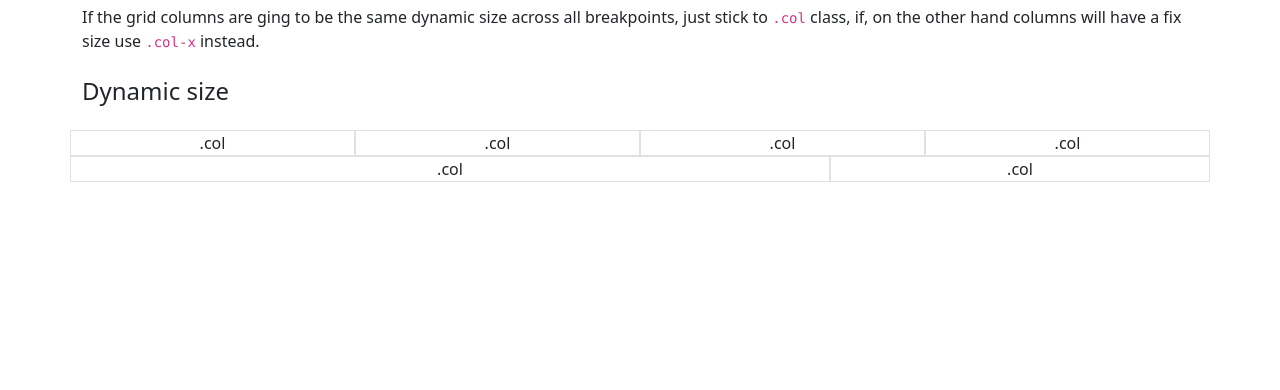
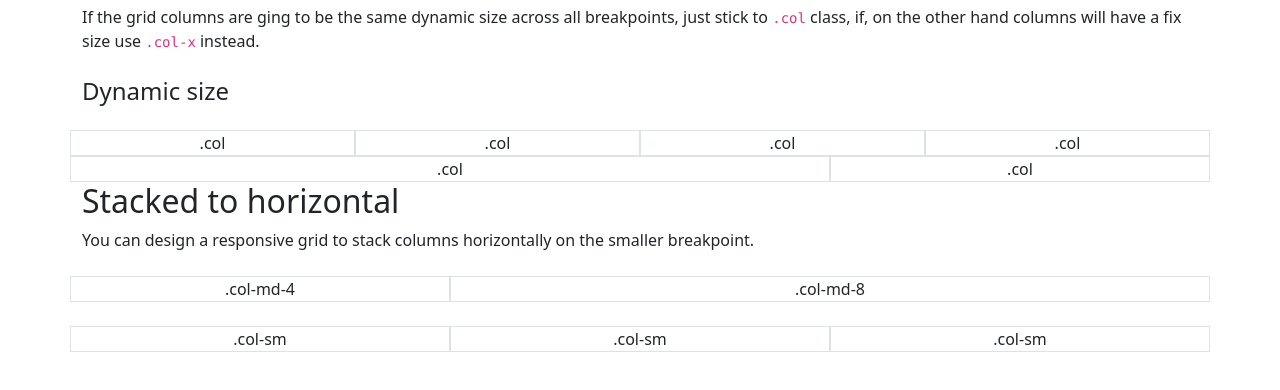
Before and after one commit to johan8863/bootstrap_training, a website: page 2_layout/3_grid_system/index.html in a window 1280 px wide. Shown: the part 690-1080 px from the top of the page. Drawn offline with nearby package versions, Linux system fonts and the light colour scheme.

Commit message:
stacked to horizontal

```diff
--- a/2_layout/3_grid_system/index.html
+++ b/2_layout/3_grid_system/index.html
@@ -79,6 +79,19 @@
       <div class="col-8 border border-1">.col</div>
       <div class="col-4 border border-1">.col</div>
     </div>
+    <div class="text-start mb-4">
+      <h2>Stacked to horizontal</h2>
+      <p>You can design a responsive grid to stack columns horizontally on the smaller breakpoint.</p>
+    </div>
+    <div class="row mb-4">
+      <div class="col-md-4 border border-1">.col-md-4</div>
+      <div class="col-md-8 border border-1">.col-md-8</div>
+    </div>
+    <div class="row mb-4">
+      <div class="col-sm border border-1">.col-sm</div>
+      <div class="col-sm border border-1">.col-sm</div>
+      <div class="col-sm border border-1">.col-sm</div>
+    </div>
     <!-- end main container -->
   </div>
   <div style="padding-top: 500px;">
```
